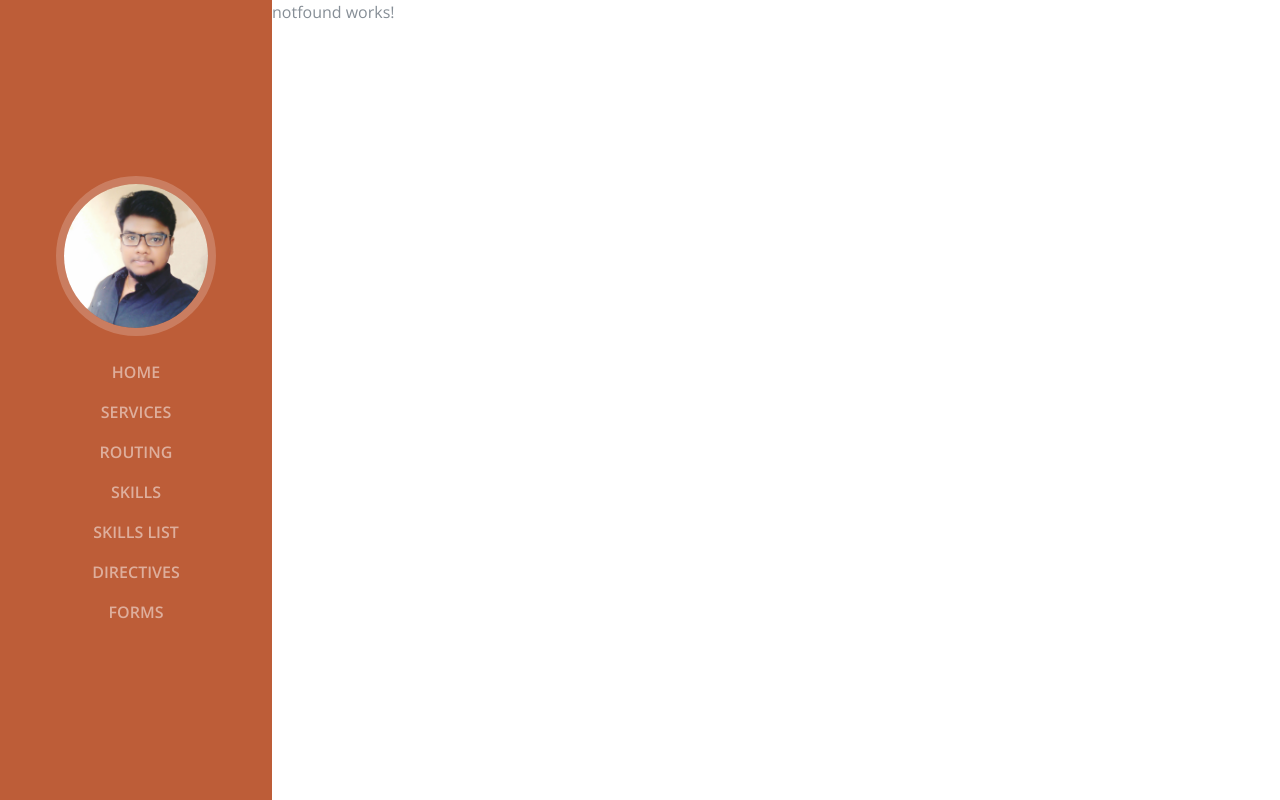
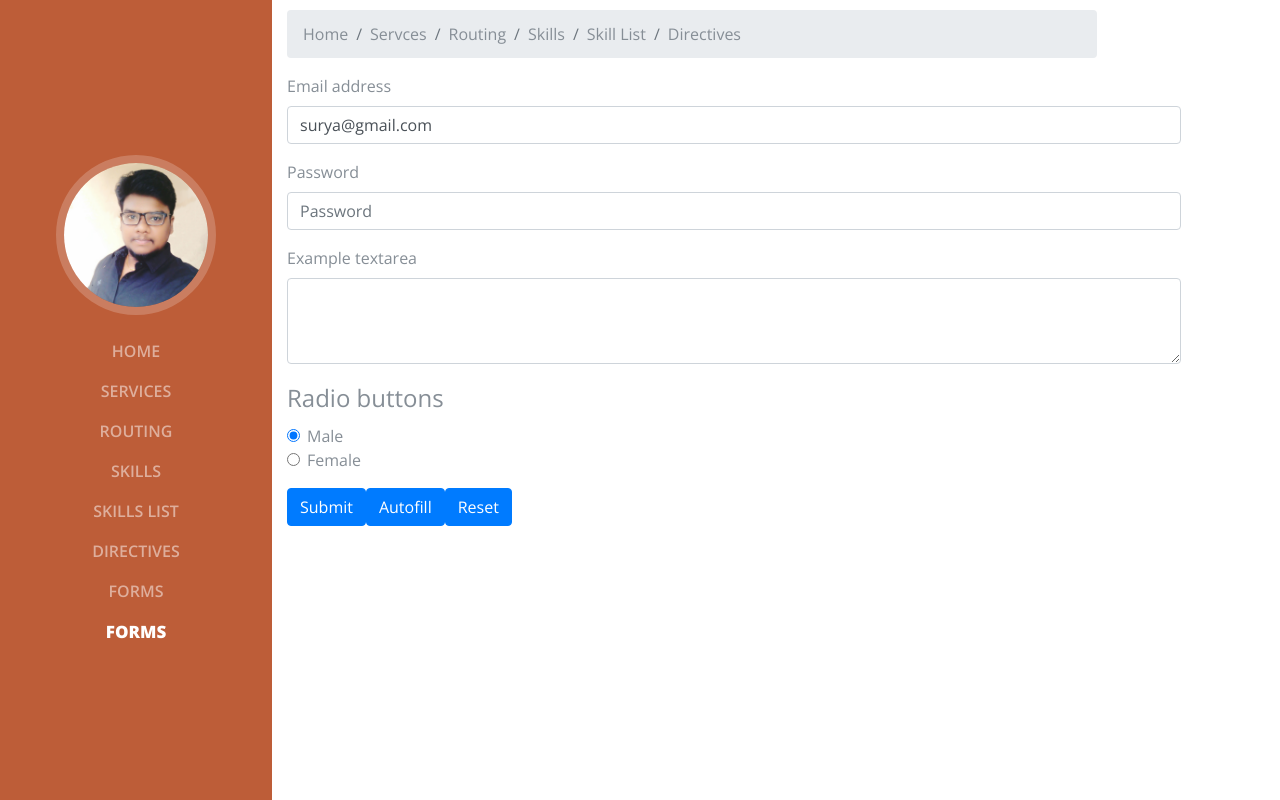
Before and after one commit to suryabogadhi/newwebapp, an Angular app: page /reactiveforms in a window 1280 px wide. Before the commit this address led to /error. Built offline with nearby package versions, Linux system fonts and the light colour scheme; a web font is replaced by a local one.

Commit message:
Reactive forms were discussed

```diff
--- a/src/app/app.module.ts
+++ b/src/app/app.module.ts
@@ -1,6 +1,6 @@
 import { BrowserModule } from '@angular/platform-browser';
 import { NgModule } from '@angular/core';
-import { FormsModule } from "@angular/forms";
+import {FormsModule, ReactiveFormsModule} from "@angular/forms";
 
 import { AppComponent } from './app.component';
 import { HomeComponent } from './home/home.component';
@@ -21,6 +21,7 @@ import { NotfoundComponent } from './notfound/notfound.component';
 import { CustomdirectiveComponent } from './customdirective/customdirective.component';
 import { MaindirectiveDirective } from './maindirective.directive';
 import { FormsComponent } from './forms/forms.component';
+import { ReactiveformsComponent } from './reactiveforms/reactiveforms.component';
 
 @NgModule({
   declarations: [
@@ -40,10 +41,12 @@ import { FormsComponent } from './forms/forms.component';
     CustomdirectiveComponent,
     MaindirectiveDirective,
     FormsComponent,
+    ReactiveformsComponent,
   ],
   imports: [
     BrowserModule,
     FormsModule,
+    ReactiveFormsModule,
     AppRoutesModule
   ],
   providers: [OneserviceService,SillserviceService],
--- a/src/app/approutes.module.ts
+++ b/src/app/approutes.module.ts
@@ -12,10 +12,12 @@ import {SkilltestComponent} from "./skilist/skilltest/skilltest.component";
 import {NotfoundComponent} from "./notfound/notfound.component";
 import { CustomdirectiveComponent } from './customdirective/customdirective.component';
 import { FormsComponent } from "./forms/forms.component";
+import {ReactiveformsComponent} from "./reactiveforms/reactiveforms.component";
 
 const myrouteurls : Routes = [
   {path:'',component:HomeComponent},
   {path:'forms',component:FormsComponent},
+  {path:'reactiveforms',component: ReactiveformsComponent},
   // {path:'', redirectTo:'services', pathMatch:'full'},
   {path:'services',component:ServicesComponent},
   {path:'services/:cid',component:ServicesComponent},
--- a/src/app/forms/forms.component.html
+++ b/src/app/forms/forms.component.html
@@ -41,7 +41,7 @@
           </div>
 
           <div class="form-group">
-            <select multiple name="selectedTechs" [compareWith]="compareTech" [ngModel]="user.technologies" required #selectedTechs="ngModel" class="form-control">
+            <select multiple name="selectedTechs" [compareWith]="compareTech"  [ngModel]="technologies" required #selectedTechs="ngModel" class="form-control">
               <option *ngFor="let tech of allTechnologies" [ngValue]="tech">
                 {{ tech.techName }}
               </option>
--- a/src/app/forms/forms.component.ts
+++ b/src/app/forms/forms.component.ts
@@ -1,5 +1,6 @@
 import { Component, OnInit } from '@angular/core';
 import { ViewChild } from '@angular/core';
+
 
 @Component({
   selector: 'app-forms',
@@ -23,6 +24,7 @@ export class FormsComponent implements OnInit {
   ];
 
   user:object;
+  technologies:Array<any>;
 
   constructor() { }
 
@@ -69,12 +71,12 @@ export class FormsComponent implements OnInit {
       email2:"kvarma@gmail.com"
     });
 
-    this.user =  {
-      technologies : [
+    this.technologies = [
         {techId:100,techName:'a'},
-        {techId:101,techName:'b'}
-      ]
-    };
+        {techId:101,techName:'b'},
+        {techId:103,techName:'d'}
+      ];
+
     console.log(this.mynewform);
 
   }
@@ -102,7 +104,7 @@ export class FormsComponent implements OnInit {
   }
 
   compareTech(t1, t2): boolean {
-    console.log(t1.techId +'-' + t2.techId);
+    // console.log(t1.techId +'-' + t2.techId);
     return t1 && t2 ? t1.techId === t2.techId : t1 === t2;
   }
 
--- /dev/null
+++ b/src/app/reactiveforms/reactiveforms.component.html
@@ -0,0 +1,49 @@
+<section>
+  <div class="container-fluid">
+    <app-menuroute></app-menuroute>
+    <div class="row">
+      <div class="col-lg-11">
+        <form (ngSubmit)="submitForm()" [formGroup]="registerForm">
+
+          <div formGroupName="logindata">
+            <div class="form-group">
+              <label for="exampleInputEmail1">Email address</label>
+              <input type="email" (input)="showemail()" ngClass="form-control" placeholder="Enter email" formControlName="email">
+            </div>
+            <p>{{myemail}}</p>
+            <div class="form-group">
+              <label for="exampleInputPassword1">Password</label>
+              <input type="password" class="form-control" placeholder="Password" formControlName="password">
+            </div>
+          </div>
+
+
+          <p *ngIf="registerForm.get('logindata.password').invalid&&registerForm.get('logindata.password').touched">Please Add password</p>
+          <div class="form-group">
+            <label for="exampleTextarea">Example textarea</label>
+            <textarea class="form-control" rows="3" formControlName="description"></textarea>
+          </div>
+
+
+          <fieldset class="form-group">
+            <legend>Radio buttons</legend>
+            <div class="form-check">
+              <label class="form-check-label">
+                <input type="radio" class="form-check-input" formControlName="gender" id="optionsRadios1" value="male">Male
+              </label>
+            </div>
+            <div class="form-check">
+            <label class="form-check-label">
+                <input type="radio" class="form-check-input" formControlName="gender" id="optionsRadios2" value="female">Female
+              </label>
+            </div>
+          </fieldset>
+
+          <button type="submit" class="btn btn-primary">Submit</button>
+          <button type="button" (click)="autofillForm()" class="btn btn-primary">Autofill</button>
+          <button type="button" (click)="resetForm()" class="btn btn-primary">Reset</button>
+        </form>
+      </div>
+    </div>
+  </div>
+</section>
--- /dev/null
+++ b/src/app/reactiveforms/reactiveforms.component.ts
@@ -0,0 +1,53 @@
+import { Component, OnInit } from '@angular/core';
+import {FormControl, FormGroup, FormGroupName, Validators} from "@angular/forms";
+
+@Component({
+  selector: 'app-reactiveforms',
+  templateUrl: './reactiveforms.component.html',
+  styleUrls: ['./reactiveforms.component.css']
+})
+export class ReactiveformsComponent implements OnInit {
+
+  registerForm: FormGroup;
+  myemail: string;
+
+  constructor() { }
+
+  ngOnInit() {
+    this.registerForm = new FormGroup({
+      'logindata': new FormGroup({
+        'email': new FormControl('surya@gmail.com', [Validators.required, Validators.email]),
+        'password': new FormControl(null, Validators.required),
+      }, Validators.required),
+      'gender': new FormControl('male', Validators.required),
+      'description': new FormControl(null, Validators.required)
+    });
+  }
+
+  autofillForm(){
+    this.registerForm.patchValue({
+      'logindata':{
+        'email':'kvarma@gmail.com',
+        'password':'asdasd',
+      },
+
+      'gender':'male',
+      'description':'this is a sample text'
+    })
+  }
+
+  submitForm(){
+    console.log(this.registerForm);
+    // console.log(this.registerForm.controls.description.valid);
+  }
+
+  resetForm(){
+    this.registerForm.reset();
+  }
+
+  showemail(){
+
+      this.myemail = this.registerForm.value.logindata.email;
+  }
+
+}
--- a/src/app/sidenav/sidenav.component.html
+++ b/src/app/sidenav/sidenav.component.html
@@ -31,6 +31,9 @@
       <li class="nav-item">
         <a class="nav-link js-scroll-trigger forcurser"[routerLink]="['/forms']"  routerLinkActive="menuactive">Forms</a>
       </li>
+      <li class="nav-item">
+        <a class="nav-link js-scroll-trigger forcurser"[routerLink]="['/reactiveforms']"  routerLinkActive="menuactive">Forms</a>
+      </li>
     </ul>
   </div>
 </nav>
```
Also changed, not shown: src/app/reactiveforms/reactiveforms.component.css (added).
